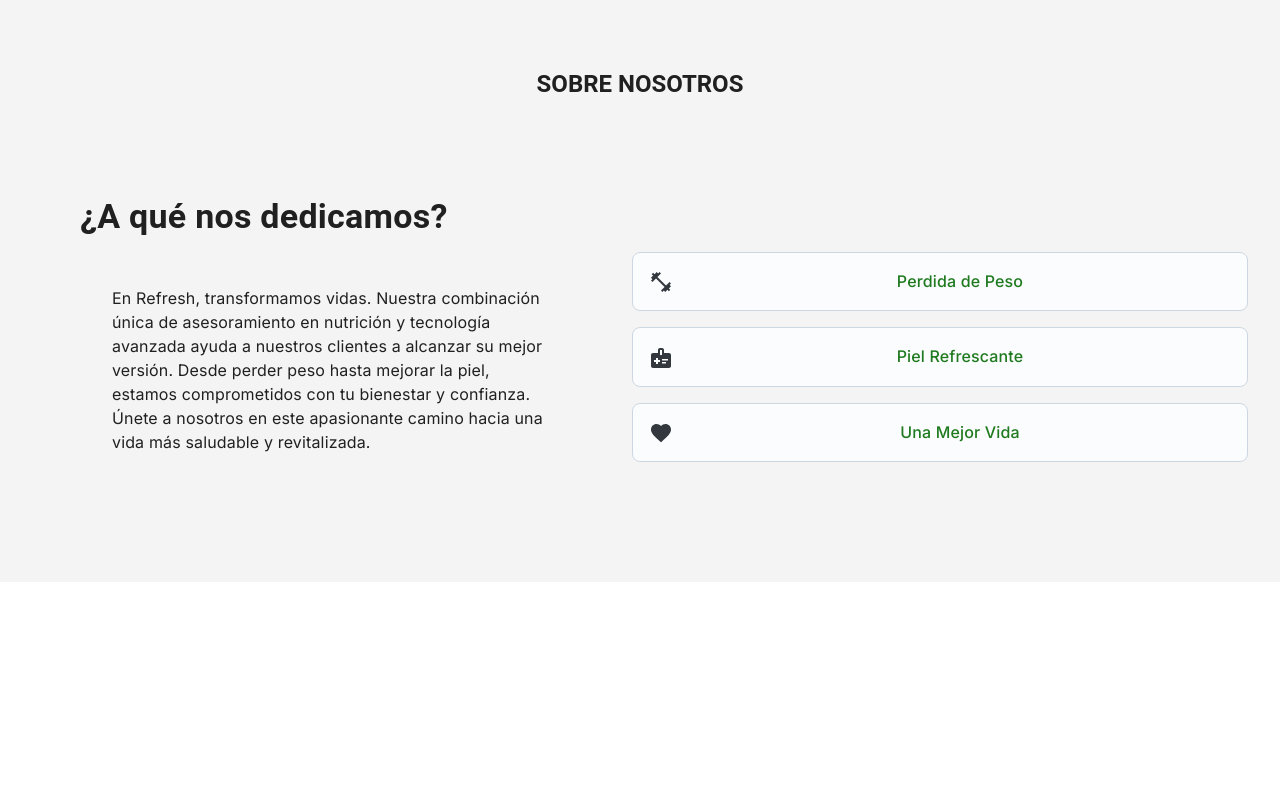
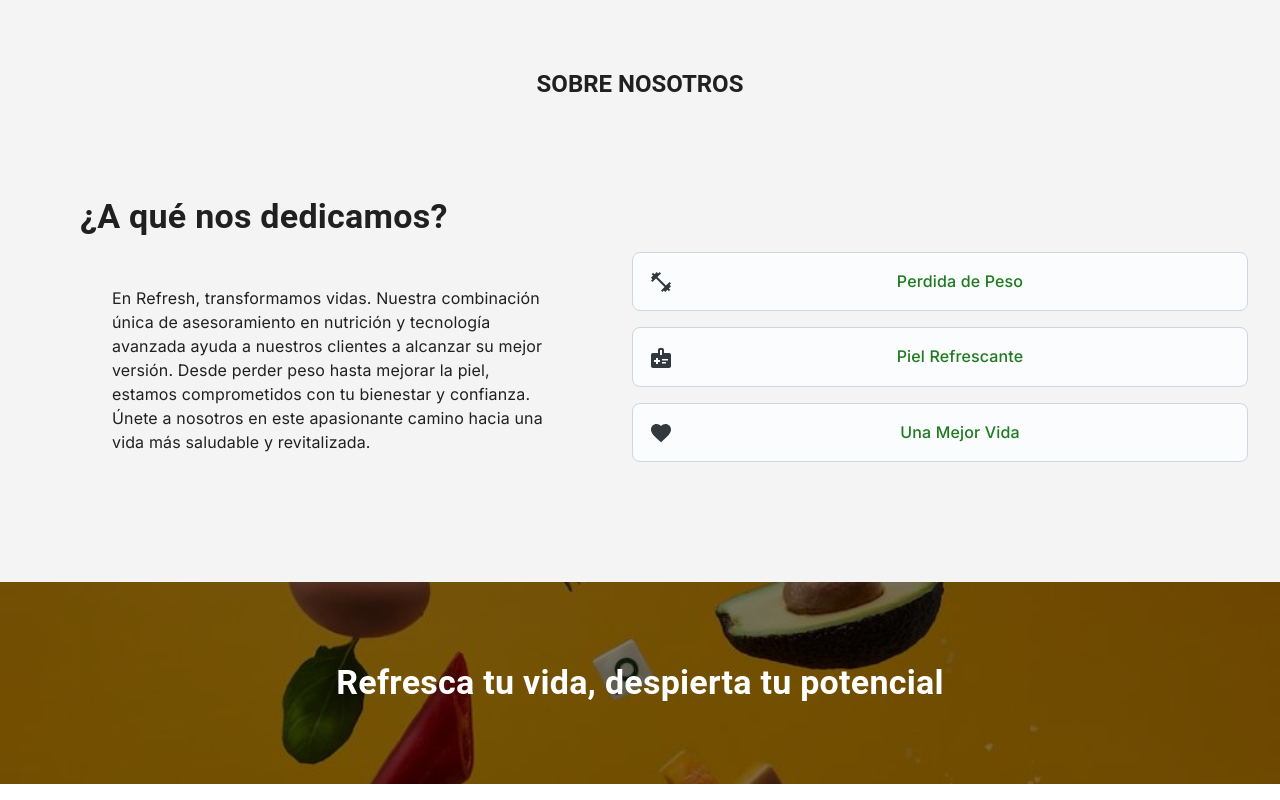
Before and after one commit to hosseingitwork/refresh, a Next.js app: page / in a window 1280 px wide. Shown: the part 812-1612 px from the top of the page. Before the commit the page ends 1394 px from the top, so only its background shows below. Built offline with nearby package versions, Linux system fonts and the light colour scheme.

Commit message:
text section added

```diff
--- a/src/app/page.js
+++ b/src/app/page.js
@@ -6,12 +6,13 @@ import RowCard from '@/components/RowCard/RowCard';
 import FavoriteIcon from '@mui/icons-material/Favorite';
 import MedicalInformationIcon from '@mui/icons-material/MedicalInformation';
 import FitnessCenterIcon from '@mui/icons-material/FitnessCenter';
+import backgroundCalltocation from '../../public/img/calltoaction.jpg'
 
 import { Box, Typography } from '@mui/material';
 
 export default function Home() {
 
-  const sobre_nosotros_items = [{name: 'Perdida de Peso', icon: <FitnessCenterIcon/> }, {name:'Piel Refrescante', icon: <MedicalInformationIcon/>}, {name:'Una Mejor Vida', icon:<FavoriteIcon/>}]
+  const sobre_nosotros_items = [{ name: 'Perdida de Peso', icon: <FitnessCenterIcon /> }, { name: 'Piel Refrescante', icon: <MedicalInformationIcon /> }, { name: 'Una Mejor Vida', icon: <FavoriteIcon /> }]
 
   return (
 
@@ -57,30 +58,34 @@ export default function Home() {
         </Typography>
       </Box>
 
+
+
+
+
       {/* SECTION - Who we are */}
-      <Box sx={{ textAlign: 'center', backgroundColor:'#f4f4f4'}}>
+      <Box sx={{ textAlign: 'center', backgroundColor: '#f4f4f4' }}>
 
-        <div style={{padding:'2rem', paddingTop:'5rem'}}>
+        <div style={{ padding: '2rem', paddingTop: '5rem' }}>
           <Typography
             variant="h5"
-          sx={{ fontWeight: 'bold', mb: 2, textTransform: 'uppercase'}}  // zIndex to keep text on top
+            sx={{ fontWeight: 'bold', mb: 2, textTransform: 'uppercase' }}  // zIndex to keep text on top
           >
             sobre nosotros
           </Typography>
 
 
-        <Box sx={{ display: 'flex', marginTop: '3rem', flexDirection:['column', 'row', 'row'], alignItems:'center'}} >
+          <Box sx={{ display: 'flex', marginTop: '3rem', flexDirection: ['column', 'row', 'row'], alignItems: 'center' }} >
 
 
-          <Box sx={{ width: ['100%', '100%', '45%'], margin:'3rem'}}>
+            <Box sx={{ width: ['100%', '100%', '45%'], margin: '3rem' }}>
 
               <Typography
                 variant="h4"
-              sx={{ fontWeight: 'bold', mb: 2, zIndex: 2, textAlign:'left'}}  // zIndex to keep text on top
+                sx={{ fontWeight: 'bold', mb: 2, zIndex: 2, textAlign: 'left' }}  // zIndex to keep text on top
               >
                 ¿A qué nos dedicamos?
               </Typography>
-            <p style={{textAlign:'left', padding:'2rem'}}>En Refresh, transformamos vidas. Nuestra combinación única de asesoramiento en nutrición y tecnología avanzada ayuda a nuestros clientes a alcanzar su mejor versión. Desde perder peso hasta mejorar la piel, estamos comprometidos con tu bienestar y confianza. Únete a nosotros en este apasionante camino hacia una vida más saludable y revitalizada.</p>
+              <p style={{ textAlign: 'left', padding: '2rem' }}>En Refresh, transformamos vidas. Nuestra combinación única de asesoramiento en nutrición y tecnología avanzada ayuda a nuestros clientes a alcanzar su mejor versión. Desde perder peso hasta mejorar la piel, estamos comprometidos con tu bienestar y confianza. Únete a nosotros en este apasionante camino hacia una vida más saludable y revitalizada.</p>
 
             </Box>
             <Box sx={{ width: ['100%', '100%', '55%'] }}>
@@ -97,6 +102,42 @@ export default function Home() {
         </div>
       </Box>
 
+
+{/* SECTION - texto */}
+<Box
+  sx={{
+    position: 'relative',  // Ensure the overlay stays within this box
+    backgroundImage: `url(${backgroundCalltocation.src})`,
+    backgroundPosition: 'center',
+    backgroundRepeat: 'no-repeat',
+    backgroundSize: 'cover',
+    '::before': {
+      content: '""',  // Pseudo-element for the overlay
+      position: 'absolute',
+      top: 0,
+      left: 0,
+      width: '100%',
+      height: '100%',
+      backgroundColor: 'rgba(0, 0, 0, 0.5)',  // Semi-transparent black
+      zIndex: 1,
+    }
+  }}
+>
+  <Typography
+    variant="h4"
+    sx={{
+      position: 'relative',  // Ensure text stays on top of the overlay
+      fontWeight: 'bold',
+      mb: 2,
+      textAlign: 'center',
+      padding: '5rem',
+      color: 'white',
+      zIndex: 2,  // Keep the text above the dark overlay
+    }}
+  >
+    Refresca tu vida, despierta tu potencial
+  </Typography>
+</Box>
     </body>
   );
 }
```
Lines whose indentation alone changed are shown as unchanged.
